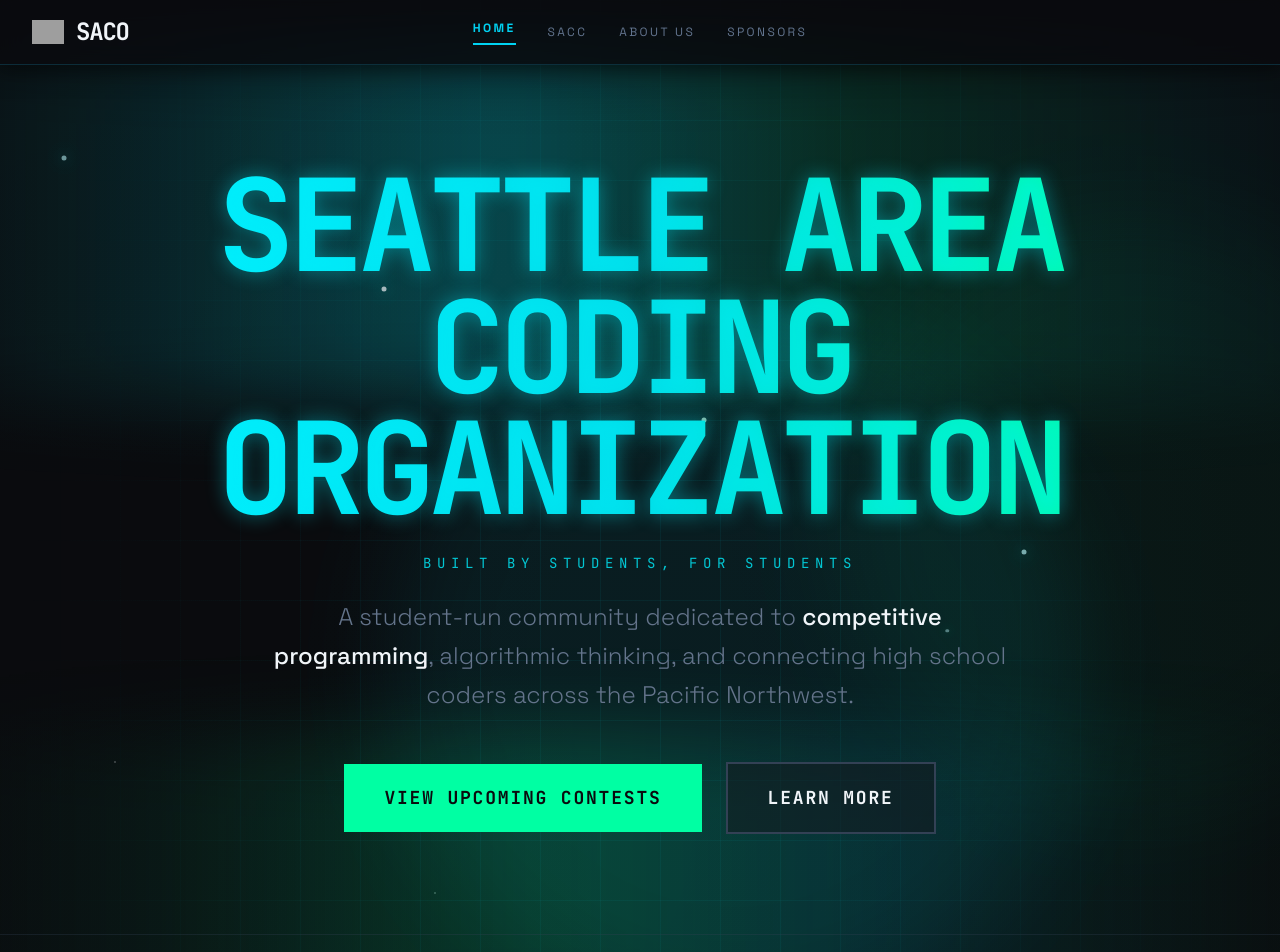
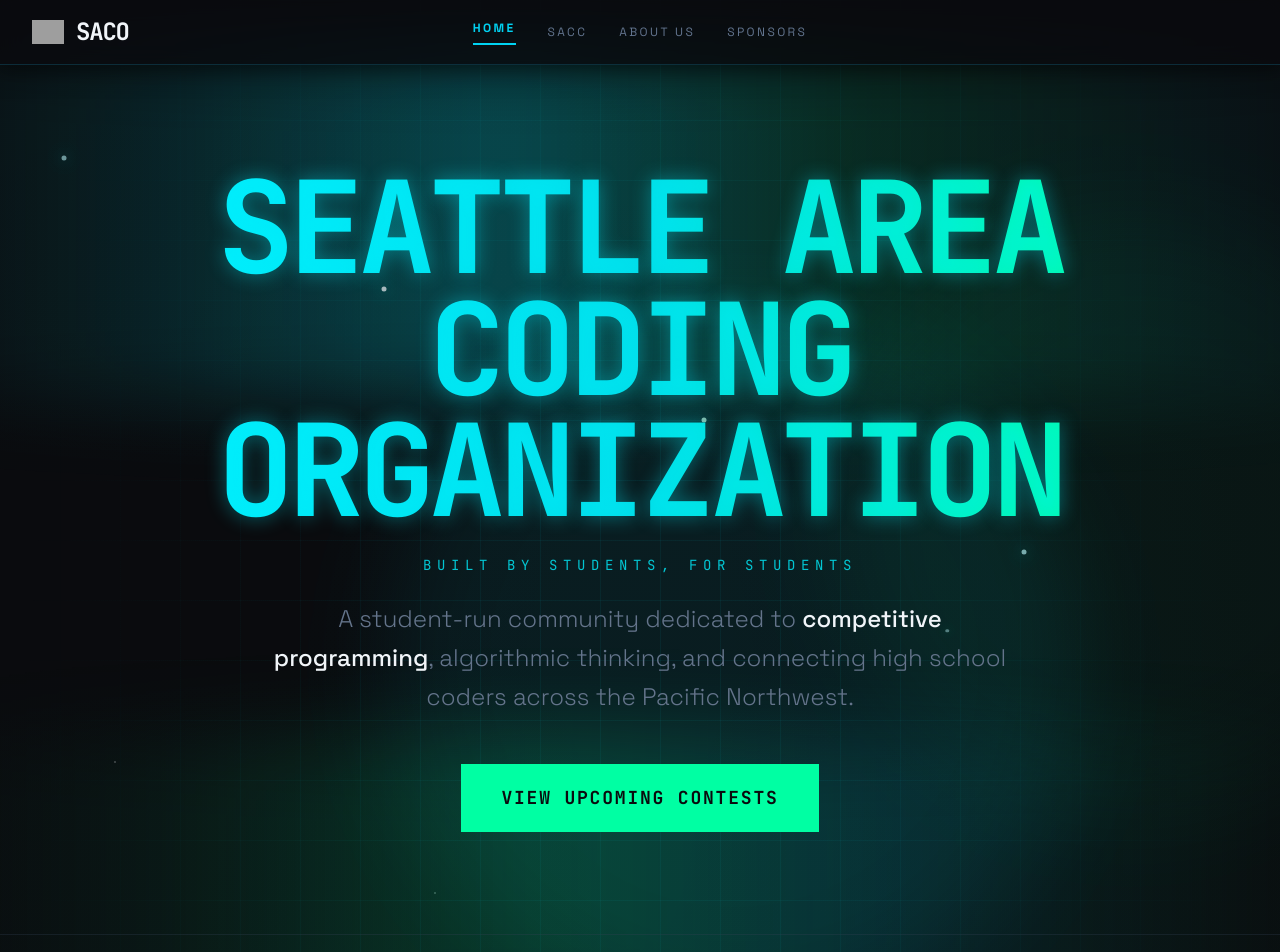
Before and after one commit to brendonwang/saco, a Next.js app: page / in a window 1280 px wide. Shown: the top 952 px of the page. Built offline with nearby package versions, Linux system fonts and the light colour scheme; grey boxes are pictures that could not be loaded.

Commit message:
Link home CTA to SACC page

```diff
--- a/src/app/page.tsx
+++ b/src/app/page.tsx
@@ -251,18 +251,12 @@ export default function Home() {
               the Pacific Northwest.
             </p>
             <div className="mx-auto flex w-full max-w-md flex-col items-stretch justify-center gap-4 touch-manipulation sm:max-w-none sm:flex-row sm:items-center sm:justify-center sm:gap-6">
-              <button
-                type="button"
+              <Link
+                href="/sacc"
                 className="min-h-12 w-full bg-secondary px-8 py-4 font-headline text-base font-bold uppercase tracking-widest text-on-secondary transition-all hover:brightness-110 hover:shadow-[0_0_20px_rgba(0,255,163,0.4)] active:scale-[0.98] sm:min-h-0 sm:px-10 sm:py-5 sm:text-lg md:w-auto"
               >
                 View Upcoming Contests
-              </button>
-              <button
-                type="button"
-                className="min-h-12 w-full border-2 border-outline-variant bg-surface-container/50 px-8 py-4 font-headline text-base font-bold uppercase tracking-widest text-on-surface transition-all hover:border-primary hover:bg-surface-container-high active:scale-[0.98] sm:min-h-0 sm:px-10 sm:py-5 sm:text-lg md:w-auto"
-              >
-                Learn More
-              </button>
+              </Link>
             </div>
           </div>
         </section>
```
